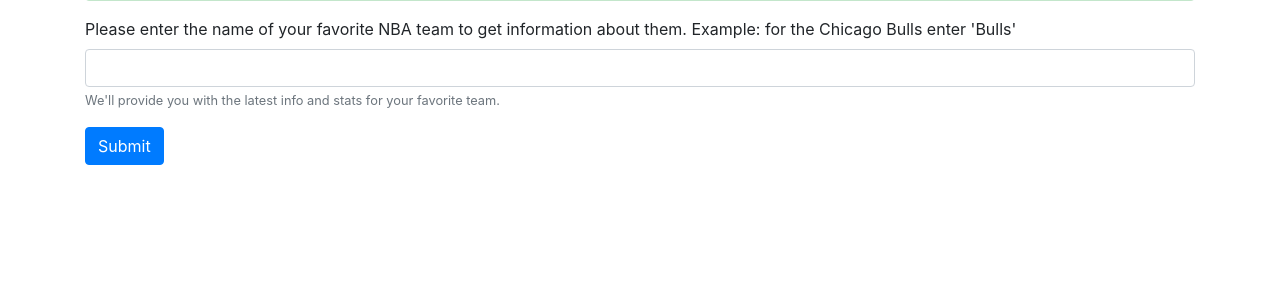
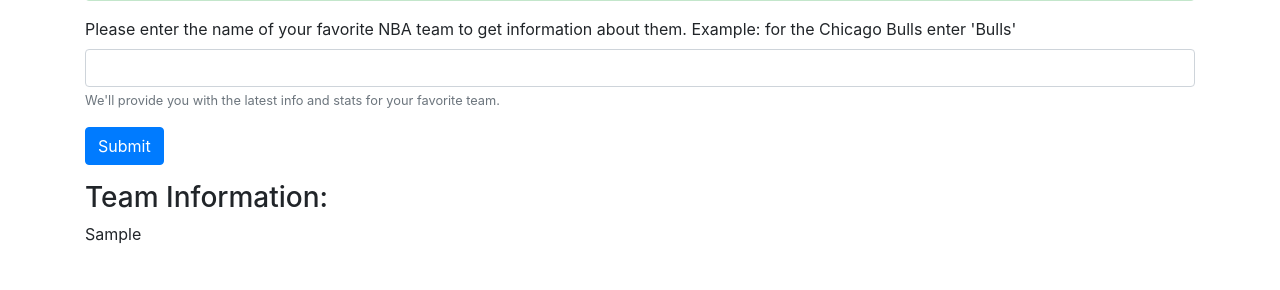
Before and after one commit to jangelcode/NBASeasonTrackerDup, a Flask app: template src/templates/index.html in a window 1280 px wide. Shown: the part 153-443 px from the top of the page. Run offline with Flask 3, Linux system fonts and the light colour scheme; the template is opened without the code that fills it: most values are stand-ins (such as "Sample title", 1, 10 or a date in 2020); some libraries are stand-ins or nearby versions.

Commit message:
edit app and index

```diff
--- a/src/app.py
+++ b/src/app.py
@@ -45,11 +45,16 @@ engine = create_engine(database_url)
 @app.route('/', methods=['GET', 'POST'])
 def home():
     favorite_team = ""
+    team_info = ""
     if request.method == 'POST':
         favorite_team = request.form['favoriteTeam']
-    if favorite_team in fav_teams:
         favorite_team = fav_teams[favorite_team]
-    return render_template("index.html", favorite_team=favorite_team)
+        if favorite_team in fav_teams:
+            query = f'SELECT * FROM teams WHERE "Team"="{favorite_team}";'
+            df = pd.read_sql(query, con=engine)
+            if not df.empty:
+                team_info = df.to_html(classes='table table-striped', index=False, justify='left')
+    return render_template("index.html", favorite_team=favorite_team, team_info=team_info)
 
 
 #rankings page
--- a/src/templates/index.html
+++ b/src/templates/index.html
@@ -41,6 +41,12 @@
         <button type="submit" class="btn btn-primary">Submit</button>
     </form>
     <!-- End of form -->
+    {% if team_info %}
+    <div class="mt-3">
+        <h3>Team Information:</h3>
+        {{ team_info|safe }}
+    </div>
+    {% endif %}
 </div>
 
 <script src="https://code.jquery.com/jquery-3.5.1.slim.min.js"></script>
```
